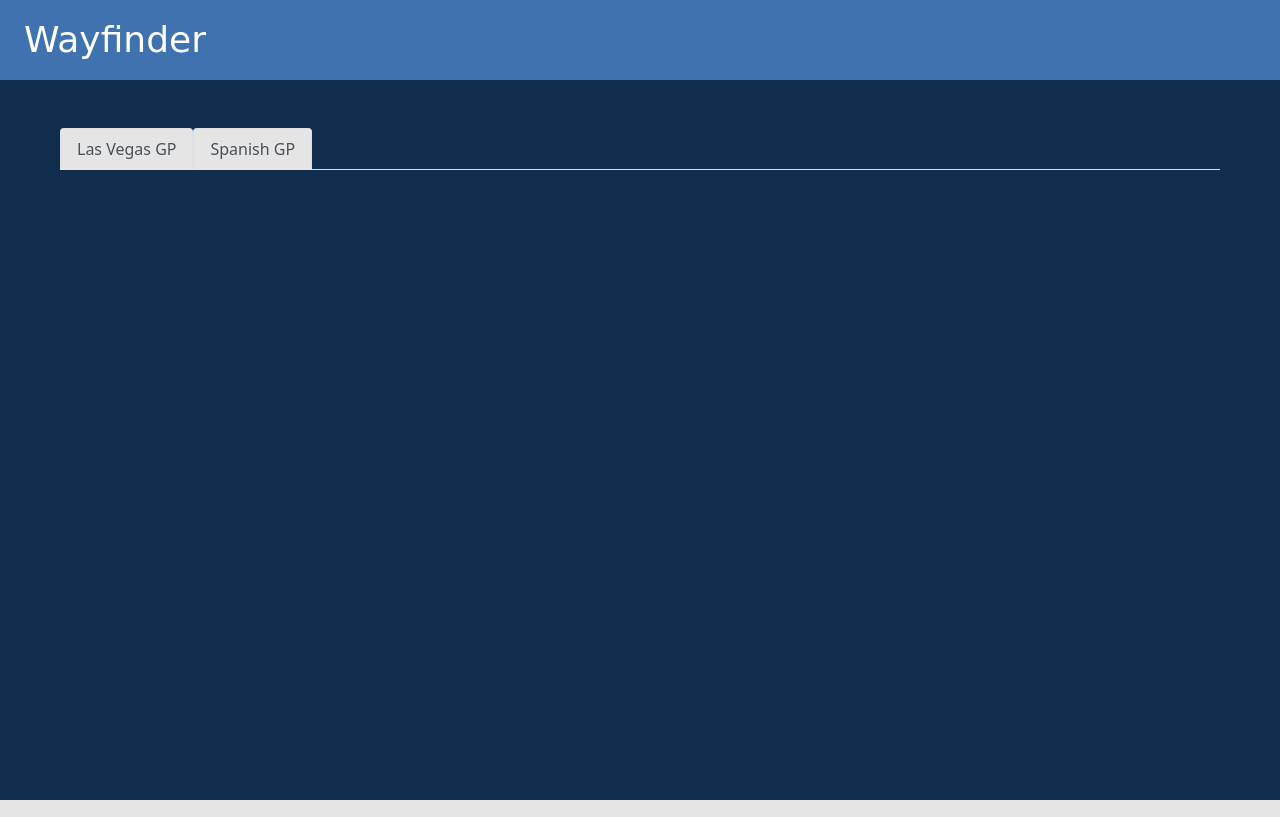
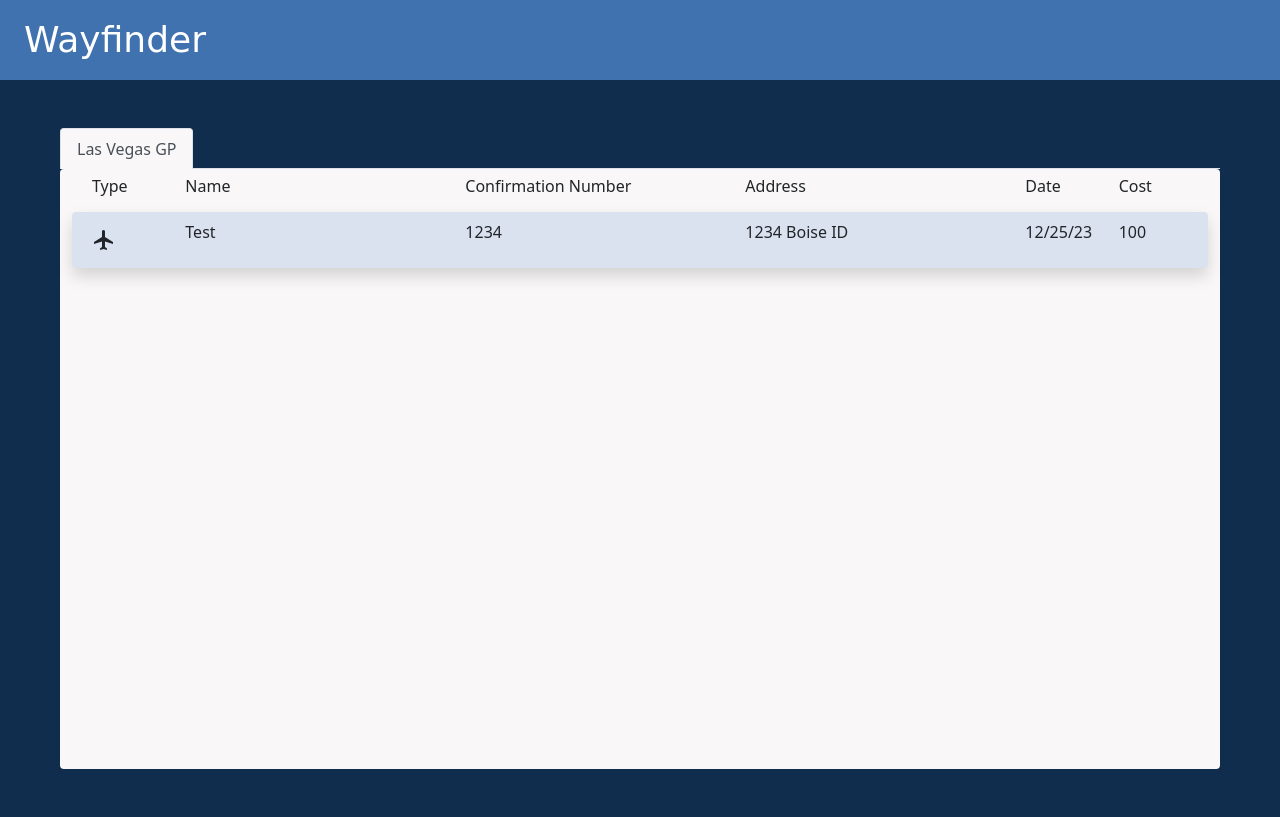
Before and after one commit to HarrisonWheeler/Wayfinder, a website with bundled scripts: page index.html in a window 1280 px wide. Both pictures are taken after a click on the tab "Las Vegas GP". Built offline with nearby package versions, Linux system fonts and the light colour scheme; a script that the page names is missing; a web font is replaced by a local one.

Commit message:
set active trip, reservations rendering

```diff
--- a/app/AppState.js
+++ b/app/AppState.js
@@ -1,3 +1,4 @@
+import { Reservation } from "./Models/Reservation.js"
 import { Trip } from "./Models/Trip.js"
 import { EventEmitter } from "./Utils/EventEmitter.js"
 import { isValidProp } from "./Utils/isValidProp.js"
@@ -6,8 +7,12 @@ class AppState extends EventEmitter {
   /** @type {import('./Models/Value').Value[]} */
   values = []
 
-  trips = [new Trip({ title: "Las Vegas GP" }), new Trip({ title: "Spanish GP" })]
-  reservations = []
+  trips = [new Trip({ title: "Las Vegas GP" })]
+
+  /** @type {import('./Models/Reservation').Reservation[]} */
+  reservations = [new Reservation({ tripId: 1, type: "flight", name: "Test", confirmationNumber: "1234", address: "1234 Boise ID", date: "12/25/23", notes: "test notes", cost: 100 })]
+
+  activeTrip = null
 }
 
 export const ProxyState = new Proxy(new AppState(), {
--- a/app/Controllers/TripsController.js
+++ b/app/Controllers/TripsController.js
@@ -1,18 +1,30 @@
 import { ProxyState } from "../AppState.js";
+import { tripsService } from "../Services/TripsService.js";
 
 
 function _drawTrips() {
   // TODO need to fix these - all are selected
   let buttonTemplate = ''
-  ProxyState.trips.forEach(t => buttonTemplate += /*html*/
-    `<button class="nav-link active" id="nav-${t.id}-tab" data-bs-toggle="tab" data-bs-target="#nav-home-${t.id}"
-  type="button" role="tab" aria-controls="nav-${t.title}" aria-selected="true">${t.title}</button>`)
+  ProxyState.trips.forEach(t => buttonTemplate += t.Button)
   document.getElementById('nav-tab').innerHTML = buttonTemplate
+
+  let contentTemplate = ''
+  ProxyState.trips.forEach(t => contentTemplate += t.Content)
+  document.getElementById('nav-tabContent').innerHTML = contentTemplate
+}
+
+function _drawActiveTrip() {
+  throw new Error("Function not implemented.");
 }
 
 export class TripsController {
   constructor() {
     console.log('hello from the trips controller');
+    ProxyState.on('activeTrip', _drawActiveTrip)
     _drawTrips()
   }
+
+  setActiveTrip(tripId) {
+    tripsService.setActiveTrip(tripId)
+  }
 }
--- a/app/Models/Reservation.js
+++ b/app/Models/Reservation.js
@@ -1,4 +1,4 @@
-import { generateId } from "../Utils/generateId"
+import { generateId } from "../Utils/generateId.js"
 
 
 export class Reservation {
@@ -17,8 +17,7 @@ export class Reservation {
   // TODO need to figure out how to best format this
   get Template() {
     return /*html*/ `
-    <div class="tab-pane fade show active" id="nav-home-${this.tripId}" role="tabpanel" aria-labelledby="nav--${this.tripId}-tab">
-      <div class="container-fluid rounded bg-light">
+      <div class="container-fluid rounded bg-light reservation-height">
         <div class="row p-2">
           <div class="col-1">
             <h6>Type</h6>
@@ -60,7 +59,6 @@ export class Reservation {
           </div>
         </div>
       </div>
-  </div>
     `
   }
 
--- a/app/Models/Trip.js
+++ b/app/Models/Trip.js
@@ -1,8 +1,36 @@
+import { ProxyState } from "../AppState.js";
 import { generateId } from "../Utils/generateId.js";
 
 export class Trip {
   constructor(data) {
-    this.id = data.id || generateId()
+    // TODO hardcoding id for testing
+    // this.id = data.id || generateId()
+    this.id = 1
     this.title = data.title
   }
+
+  get Button() {
+    return /*html*/ `
+    <button class="nav-link active bg-light border-bottom-0" id="nav-${this.id}" data-bs-toggle="tab" data-bs-target="#nav-${this.id}-tab"
+    type="button" role="tab" aria-controls="nav-${this.id}" aria-selected="true" onclick="app.tripsController.setActiveTrip('${this.id}')">${this.title}</button>
+    `
+  }
+
+  get Content() {
+    return /*html*/ `
+    <div class="tab-pane fade show active" id="nav-${this.id}-tab" role="tabpanel" aria-labelledby="nav-${this.id}-tab">
+      <div>
+        ${this.Reservations}
+      </div>
+    </div>
+    `
+  }
+
+  get Reservations() {
+    // TODO have not tested this
+    let template = ''
+    let reservations = ProxyState.reservations.filter(r => r.tripId === this.id)
+    reservations.forEach(r => template += r.Template)
+    return template
+  }
 }
--- /dev/null
+++ b/app/Services/ReservationsService.js
@@ -0,0 +1,6 @@
+
+class ReservationsService {
+
+}
+
+export const reservationsService = new ReservationsService()
--- /dev/null
+++ b/app/Services/TripsService.js
@@ -0,0 +1,13 @@
+import { ProxyState } from "../AppState.js"
+
+
+class TripsService {
+  setActiveTrip(tripId) {
+    let found = ProxyState.trips.find(t => t.id == tripId)
+    ProxyState.activeTrip = found
+    console.log('active trip', ProxyState.activeTrip);
+  }
+
+}
+
+export const tripsService = new TripsService()
--- a/assets/style/style.css
+++ b/assets/style/style.css
@@ -16,6 +16,10 @@ h6{
   line-height: 31.58px;
 }
 
+.reservation-height{
+  height: 75vh;
+}
+
 p{
   margin: 0;
 }
```
